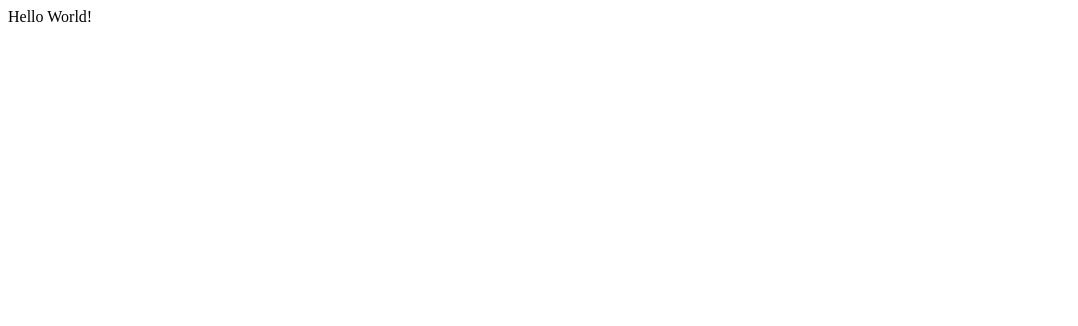
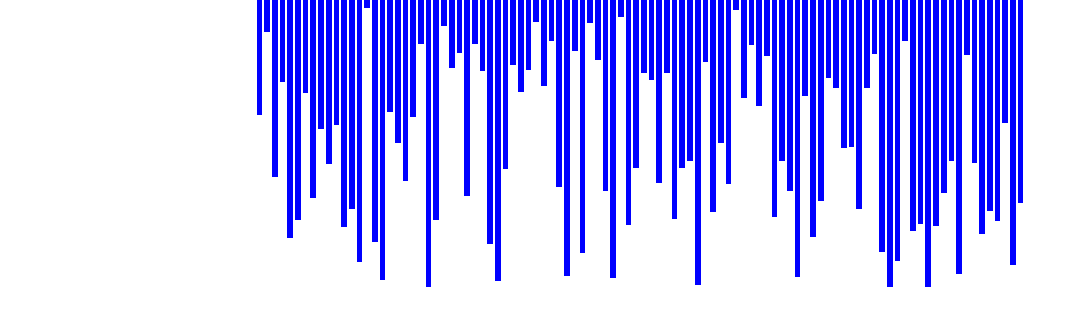
Before and after one commit to Rajat352/algorithm-visualizer, a React (Vite) app: page / in a window 1280 px wide. Shown: the top 326 px of the page, without its empty margins (0-1078 px from the left). Built offline with nearby package versions, Linux system fonts and the light colour scheme.

Commit message:
got the basic bars setup with their height varying with the array elements

```diff
--- a/src/App.jsx
+++ b/src/App.jsx
@@ -1,12 +1,8 @@
-import './App.css'
+import "./App.css";
+import SortingVisualizer from "./SortingVisualizer/SortingVisualizer";
 
 function App() {
-
-  return (
-    <>
-      Hello World!
-    </>
-  )
+  return <SortingVisualizer />;
 }
 
-export default App
+export default App;
--- /dev/null
+++ b/src/SortingVisualizer/SortingVisualizer.css
@@ -0,0 +1,17 @@
+body {
+  margin: 0;
+}
+
+.bars-container {
+  display: flex;
+  justify-content: center;
+  width: 60%;
+  margin: 0 auto;
+}
+
+.bars {
+  flex: 1 1;
+  background-color: blue;
+  display: inline-block;
+  margin: 0 1px;
+}
--- /dev/null
+++ b/src/SortingVisualizer/SortingVisualizer.jsx
@@ -0,0 +1,34 @@
+import "./SortingVisualizer.css";
+
+import { useEffect, useState } from "react";
+
+export default function SortingVisualizer() {
+  const [array, setArray] = useState([]);
+
+  function randomIntegerFromInterval(min, max) {
+    return Math.floor(Math.random() * (max - min + 1) + min);
+  }
+
+  useEffect(() => {
+    const randomArray = [];
+    for (let i = 0; i < 100; i++) {
+      randomArray.push(randomIntegerFromInterval(5, 300));
+    }
+    setArray(randomArray);
+  }, []);
+
+  const numBars = array.length;
+  const barWidth = 100 / numBars;
+
+  return (
+    <div className="bars-container">
+      {array.map((value, index) => (
+        <div
+          className="bars"
+          key={index}
+          style={{ height: `${value}px`, width: `${barWidth}` }}
+        ></div>
+      ))}
+    </div>
+  );
+}
```
